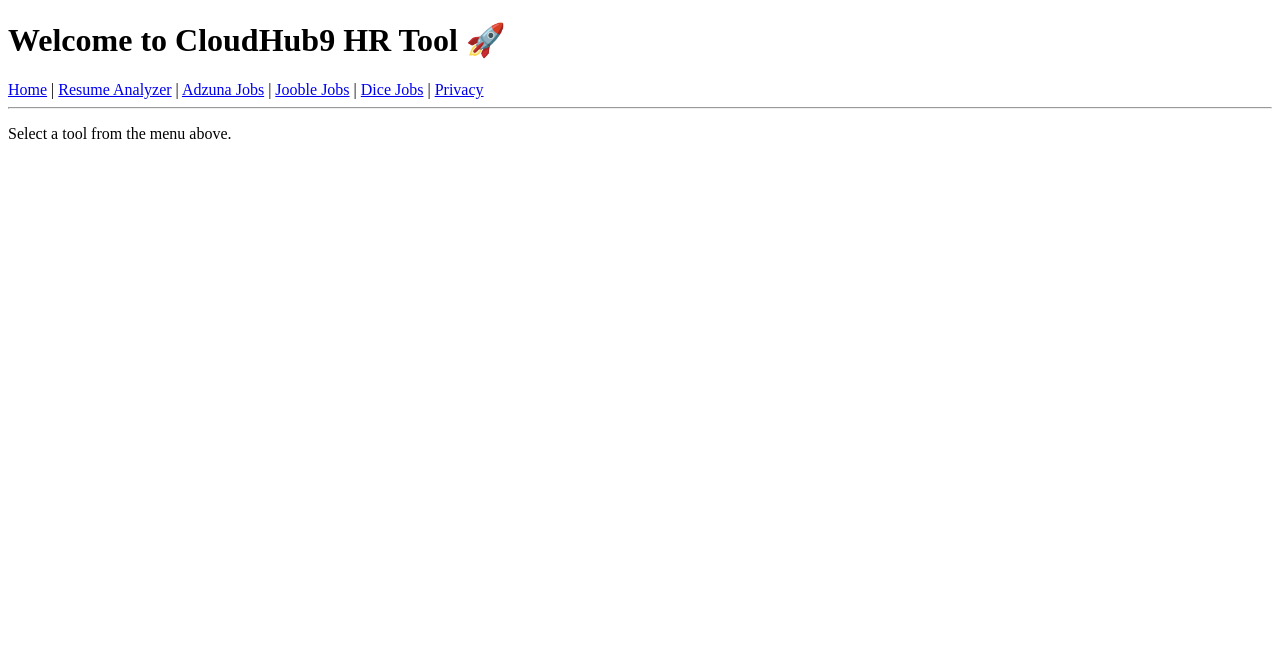
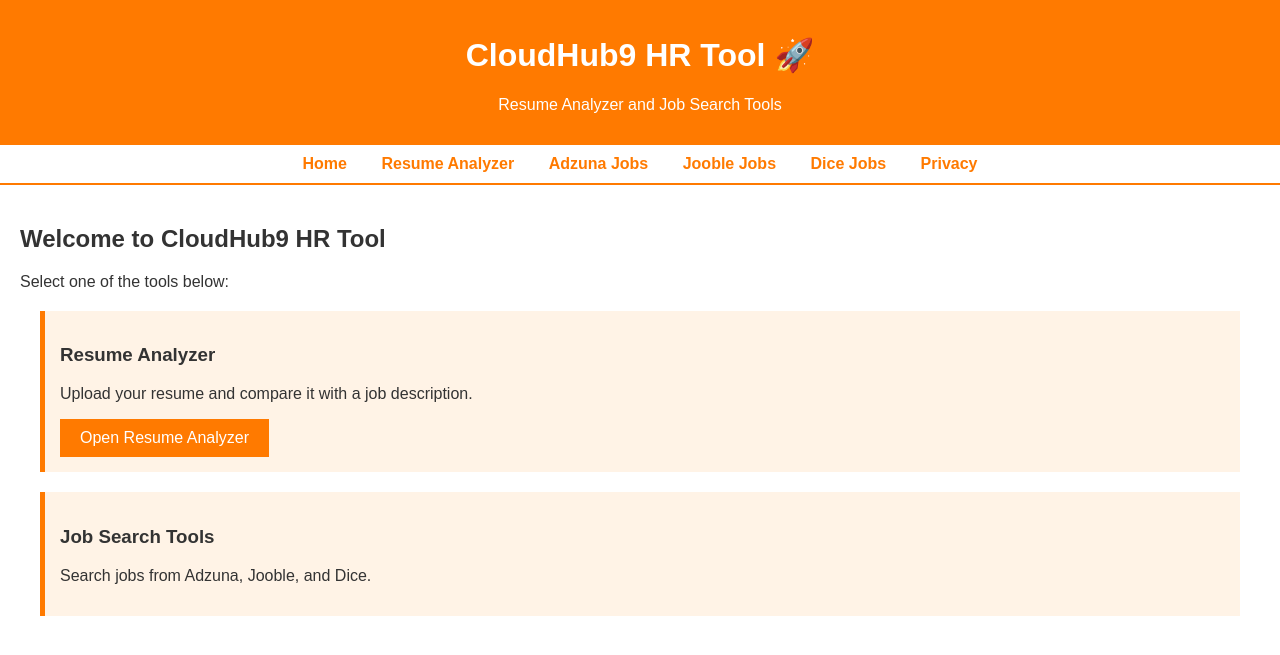
Before and after one commit to sagarrvm89/Sourcing-tool, a Flask app: page / in a window 1280 px wide. Shown: the top 655 px of the page. Run offline with Flask 3, Linux system fonts and the light colour scheme.

Commit message:
Revamp home page layout and content
Updated the layout and content of the home page to enhance user experience.

```diff
--- a/templates/home.html
+++ b/templates/home.html
@@ -2,21 +2,39 @@
 <html>
 <head>
     <title>CloudHub9 HR Tool</title>
+    <link rel="stylesheet" href="/static/style.css">
 </head>
 <body>
-    <h1>Welcome to CloudHub9 HR Tool 🚀</h1>
 
-    <nav>
-        <a href="/">Home</a> |
-        <a href="/resume-analyzer">Resume Analyzer</a> |
-        <a href="/adzuna-jobs">Adzuna Jobs</a> |
-        <a href="/jooble-jobs">Jooble Jobs</a> |
-        <a href="/dice-jobs">Dice Jobs</a> |
-        <a href="/privacy">Privacy</a>
-    </nav>
+<header>
+    <h1>CloudHub9 HR Tool 🚀</h1>
+    <p>Resume Analyzer and Job Search Tools</p>
+</header>
 
-    <hr>
+<nav>
+    <a href="/">Home</a>
+    <a href="/resume-analyzer">Resume Analyzer</a>
+    <a href="/adzuna-jobs">Adzuna Jobs</a>
+    <a href="/jooble-jobs">Jooble Jobs</a>
+    <a href="/dice-jobs">Dice Jobs</a>
+    <a href="/privacy">Privacy</a>
+</nav>
 
-    <p>Select a tool from the menu above.</p>
+<div class="container">
+    <h2>Welcome to CloudHub9 HR Tool</h2>
+    <p>Select one of the tools below:</p>
+
+    <div class="result-box">
+        <h3>Resume Analyzer</h3>
+        <p>Upload your resume and compare it with a job description.</p>
+        <a href="/resume-analyzer"><button>Open Resume Analyzer</button></a>
+    </div>
+
+    <div class="result-box">
+        <h3>Job Search Tools</h3>
+        <p>Search jobs from Adzuna, Jooble, and Dice.</p>
+    </div>
+</div>
+
 </body>
 </html>
```
